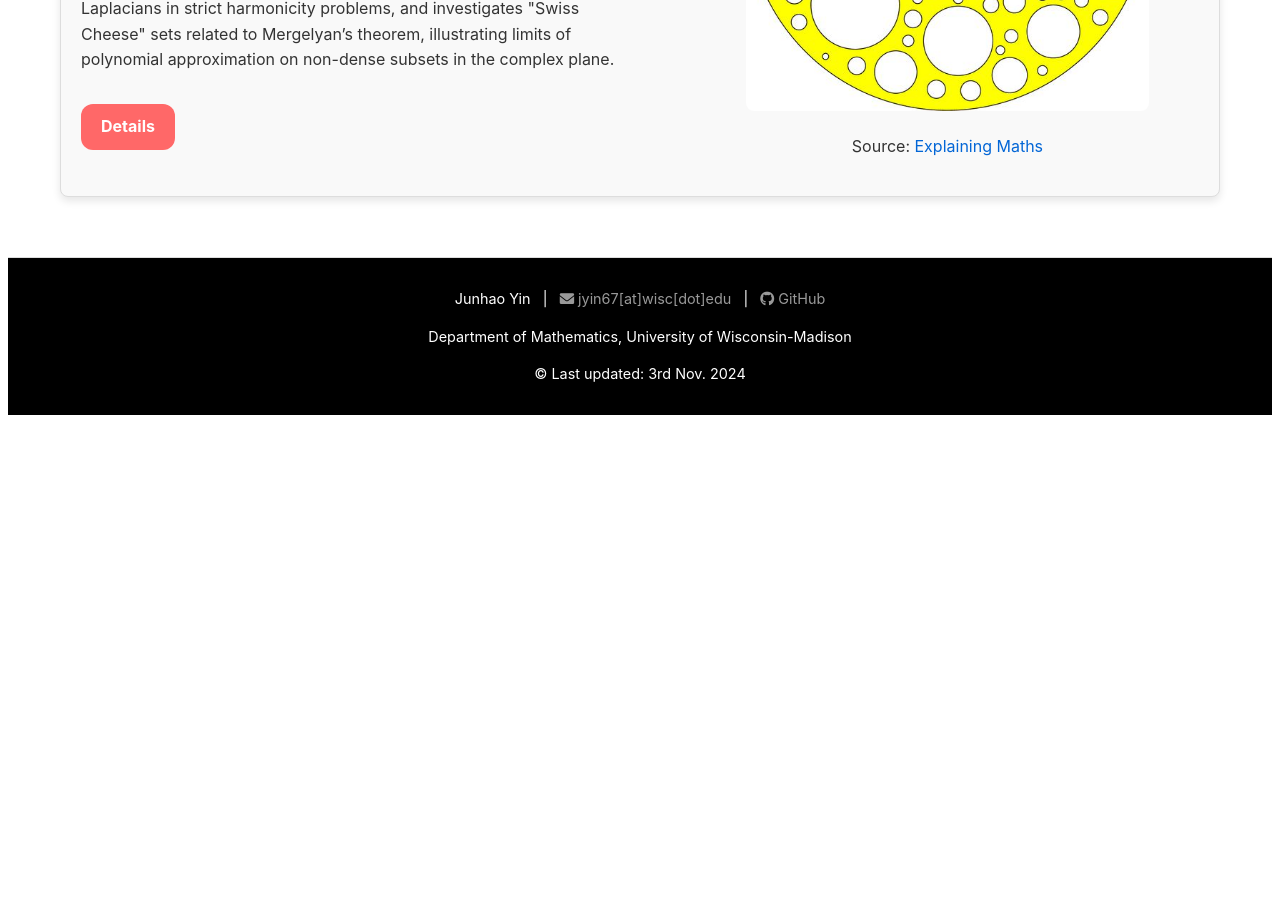
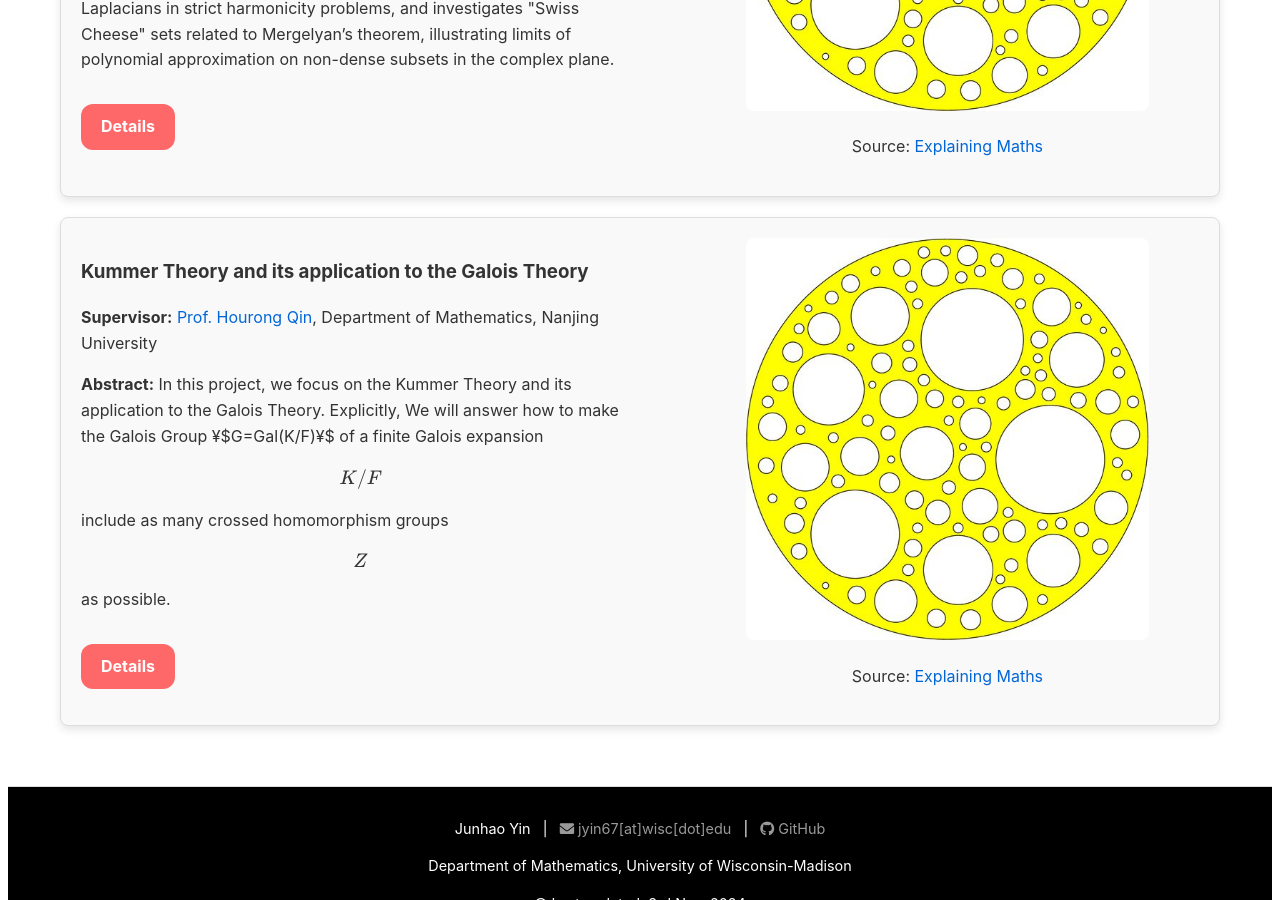
Before and after one commit to Yoon-1023/Yoon-1023.github.io, a Jekyll site: the page built from projects.md, in a window 1280 px wide and 900 px high, scrolled down 1026 px. Built offline with Jekyll 4.4.1, drawn with Linux system fonts in a browser that asks for light colours; before the commit the page ends 1449 px from its top, so only the background shows below that.

Commit message:
Update projects.md

```diff
--- a/projects.md
+++ b/projects.md
@@ -76,3 +76,25 @@ permalink: /projects/
         <p>Source: <a href="https://explainingmaths.wordpress.com/2022/03/08/alice-roth-and-swiss-cheeses/">Explaining Maths</a></p>
     </div>
 </div>
+
+<div class="project-box">
+    <div class="project-text">
+        <h3>Kummer Theory and its application to the Galois Theory</h3>
+        <p><strong>Supervisor:</strong> <a href="https://math.nju.edu.cn/szdw/apypl1/20190916/i22153.html">Prof. Hourong Qin</a>, Department of Mathematics, Nanjing University</p>
+        <p><strong>Abstract:</strong> In this project, we focus on the Kummer Theory and its application to the Galois Theory. Explicitly, We will answer how to make the Galois Group ¥$G=Gal(K/F)¥$ of a finite Galois expansion $$K/F$$ include as many crossed homomorphism groups $$Z$$ as possible.</p>
+
+        <!-- Details Button at the Bottom -->
+        <div class="details-button">
+            <a href="/courses/selected/">Details</a>
+        </div>
+    </div>
+
+    <div class="project-image">
+        <img src="/Complex/figures/Swiss%20cheese.jpeg" alt="Swiss Cheese" style="width: 80%; height: auto; border-radius: 8px;">
+        <p>Source: <a href="https://explainingmaths.wordpress.com/2022/03/08/alice-roth-and-swiss-cheeses/">Explaining Maths</a></p>
+    </div>
+</div>
+
+<script type="text/javascript" async
+  src="https://cdn.jsdelivr.net/npm/mathjax@3/es5/tex-mml-chtml.js">
+</script>
```
